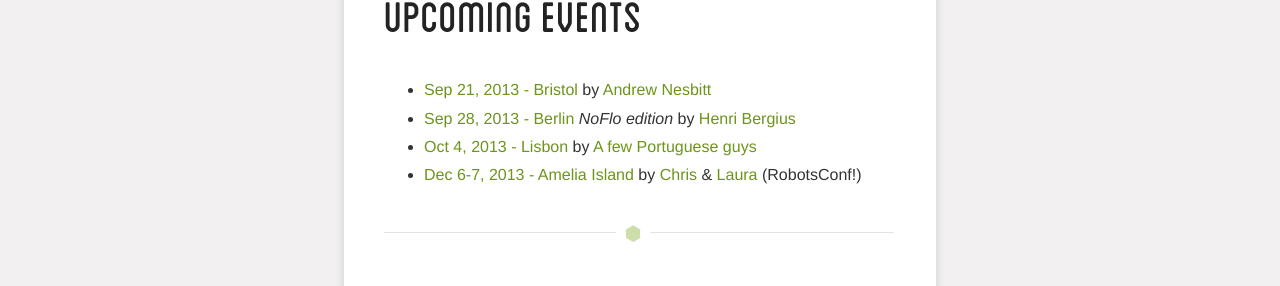
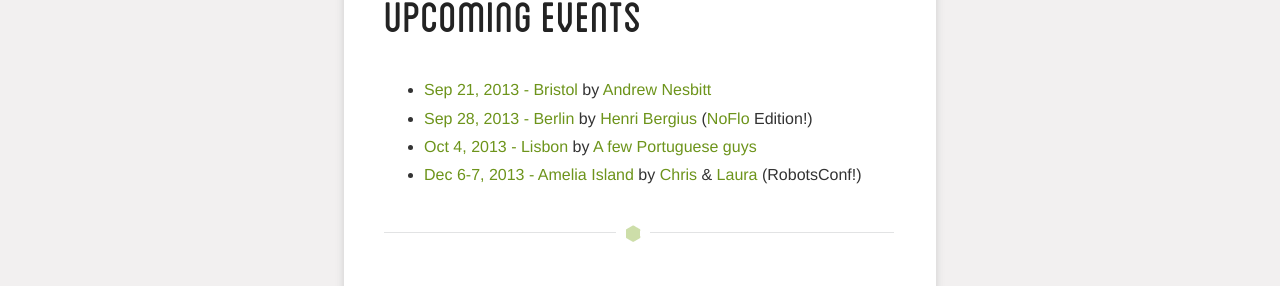
Before and after one commit to nodecopter/nodecopter.com, a Jekyll site: the page built from index.md, in a window 1280 px wide and 900 px high, scrolled down 806 px. Shown: the part 150-436 px from the top of the window. Built offline with Jekyll 4.4.1, drawn with Linux system fonts in a browser that asks for light colours; Markdown is read by kramdown in place of the engine named in the settings; part of the change alters nothing that is shown.

Commit message:
Use same format as RobotsConf

```diff
--- a/index.md
+++ b/index.md
@@ -24,7 +24,7 @@ title: The NodeCopter - Programming flying robots with node.js
 <h2 id="upcoming-events"><a href="#upcoming-events">Upcoming Events</a></h2>
 
 * [Sep 21, 2013 - Bristol](/2013/bristol/sept-21) by [Andrew Nesbitt](https://twitter.com/teabass)
-* [Sep 28, 2013 - Berlin](https://plus.google.com/events/cenb1vcbrv2k5tufkog73ped89k) *NoFlo edition* by [Henri Bergius](https://twitter.com/bergie)
+* [Sep 28, 2013 - Berlin](https://plus.google.com/events/cenb1vcbrv2k5tufkog73ped89k) by [Henri Bergius](https://twitter.com/bergie) ([NoFlo](http://noflojs.org) Edition!)
 * [Oct 4, 2013 - Lisbon](/2013/lisbon/oct-4) by [A few Portuguese guys](/2013/lisbon/oct-4)
 * [Dec 6-7, 2013 - Amelia Island](http://robotsconf.com/) by [Chris](https://twitter.com/voodootikigod) & [Laura](https://twitter.com/lwilliams) (RobotsConf!)
 
```
